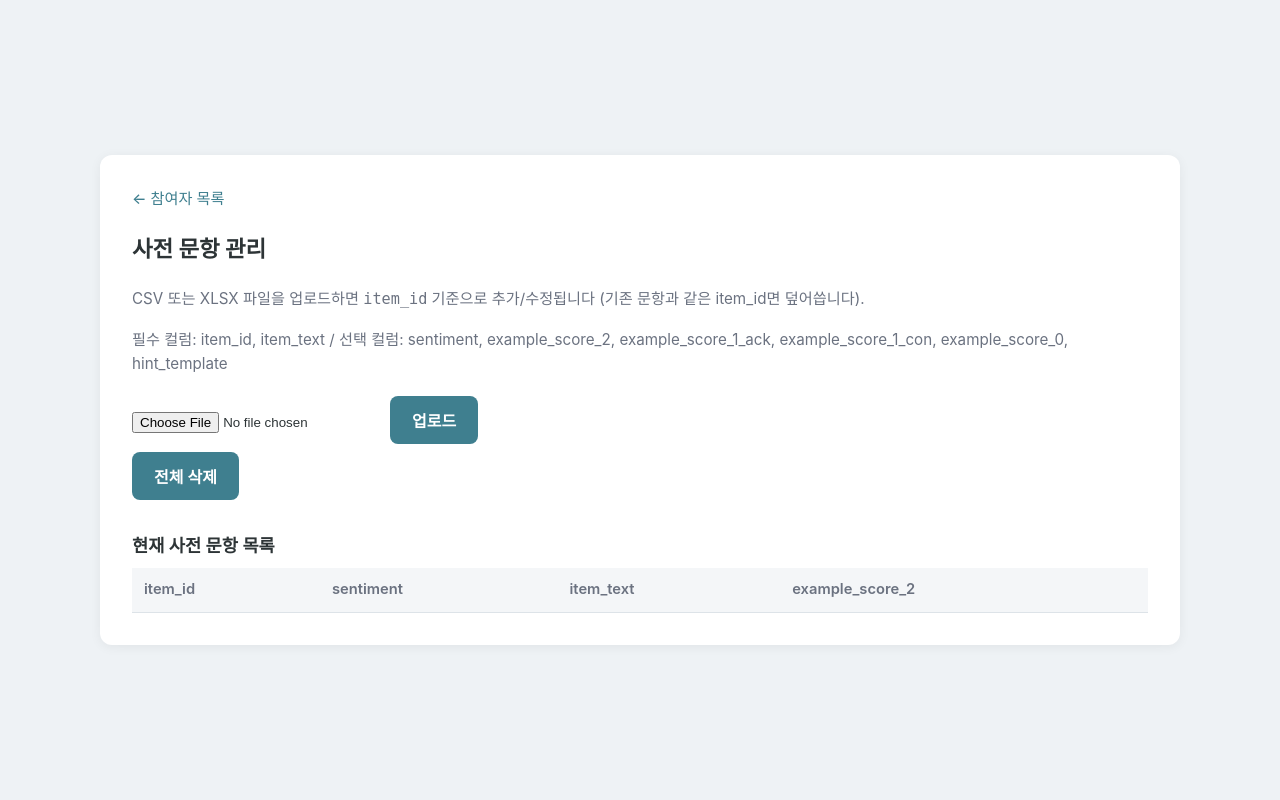
After one commit to RCNR/ASD_communication_practice_system, a FastAPI app: page /admin/pretraining-items in a window 1280 px wide. The commit adds this page. Run offline with FastAPI, Linux system fonts and the light colour scheme; the visitor is signed in with stand-in values (Sample User, id 1); lists and menus that the app fills with data are empty.

Commit message:
관리자 사전 문항 관리 페이지 생성

```diff
--- a/app/templates/admin_dashboard.html
+++ b/app/templates/admin_dashboard.html
@@ -13,6 +13,8 @@
   <div class="card card-wide">
     <p class="nav">
       <a href="/admin/items">문항 관리</a>
+      <span class="sep">|</span>
+      <a href="/admin/pretraining-items">사전 문항 관리</a>
       <span class="sep">|</span>
       <a href="/admin/scores">전체 점수판</a>
       <span class="sep">|</span>
--- /dev/null
+++ b/app/templates/admin_pretraining_items.html
@@ -0,0 +1,64 @@
+<!doctype html>
+<html lang="ko">
+<head>
+  <meta charset="utf-8" />
+  <meta name="viewport" content="width=device-width, initial-scale=1" />
+  <link rel="stylesheet" href="/static/style.css" />
+  <title>사전 문항 관리 - ASD Communication Practice System</title>
+</head>
+<body>
+  <div class="card card-wide">
+    <p class="nav"><a href="/admin">&larr; 참여자 목록</a></p>
+    <h1>사전 문항 관리</h1>
+
+    <p class="muted">CSV 또는 XLSX 파일을 업로드하면 <code>item_id</code> 기준으로 추가/수정됩니다 (기존 문항과 같은 item_id면 덮어씁니다).</p>
+    <p class="muted">필수 컬럼: item_id, item_text / 선택 컬럼: sentiment, example_score_2, example_score_1_ack, example_score_1_con, example_score_0, hint_template</p>
+
+    <form method="post" action="/admin/pretraining-items/upload" enctype="multipart/form-data">
+      <input type="file" name="file" accept=".csv,.xlsx" required />
+      <button type="submit">업로드</button>
+    </form>
+
+    <form method="post" action="/admin/pretraining-items/delete-all"
+          onsubmit="return confirm('사전 문항을 전체 삭제할까요? 되돌릴 수 없습니다.');">
+      <button type="submit">전체 삭제</button>
+    </form>
+
+    {% if delete_message %}
+    <p>{{ delete_message }}</p>
+    {% endif %}
+
+    {% if result %}
+    <div>
+      <p>{{ result.upserted }}개 문항이 반영되었습니다.</p>
+      {% if result.errors %}
+      <p class="error" style="margin-bottom: 4px;">오류:</p>
+      <ul>
+        {% for error in result.errors %}
+        <li class="error" style="margin-bottom: 4px;">{{ error }}</li>
+        {% endfor %}
+      </ul>
+      {% endif %}
+    </div>
+    {% endif %}
+
+    <p class="section-title">현재 사전 문항 목록</p>
+    <table>
+      <tr>
+        <th>item_id</th>
+        <th>sentiment</th>
+        <th>item_text</th>
+        <th>example_score_2</th>
+      </tr>
+      {% for item in items %}
+      <tr>
+        <td>{{ item.item_id }}</td>
+        <td>{{ item.sentiment or "" }}</td>
+        <td class="wrap-cell">{{ item.item_text }}</td>
+        <td class="wrap-cell">{{ item.example_score_2 or "" }}</td>
+      </tr>
+      {% endfor %}
+    </table>
+  </div>
+</body>
+</html>
```
Also changed, not shown: app/api/routes/admin.py (+54 -4 lines).
